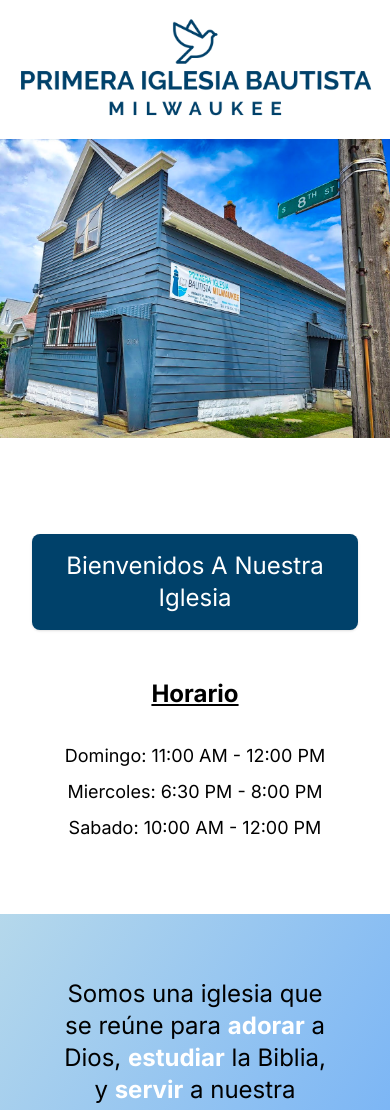
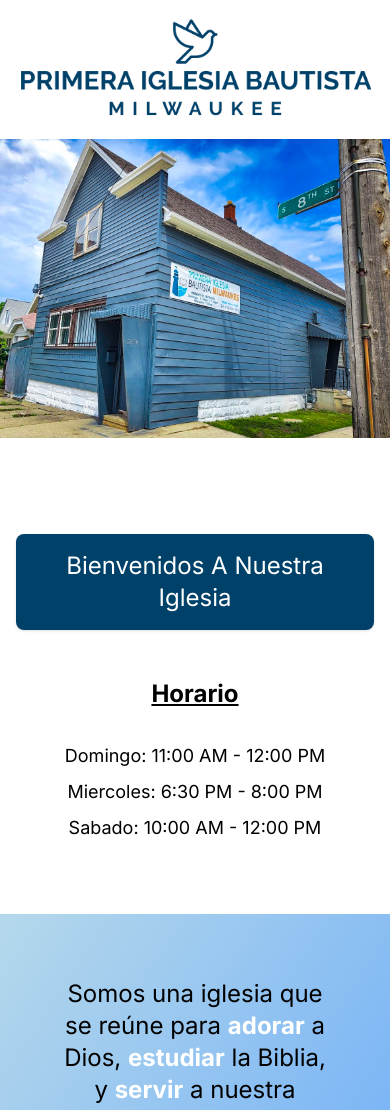
Before and after one commit to ed-robles/iglesiamke, a Next.js app: page / in a window 390 px wide. Shown: the top 1110 px of the page. Built offline with nearby package versions, Linux system fonts and the light colour scheme.

Commit message:
Adjust padding in Home page layout for improved responsiveness

```diff
--- a/app/page.tsx
+++ b/app/page.tsx
@@ -8,7 +8,7 @@
     <div>
       <Header />
       <HeroSection />
-      <div className="flex flex-col items-center justify-center py-16 px-8">
+      <div className="flex flex-col items-center justify-center py-16 px-4 lg:px-8">
         <h1 className="text-2xl lg:text-4xl text-center bg-[#00416a] text-white p-4 rounded-lg shadow">
           Bienvenidos A Nuestra Iglesia
         </h1>
```
